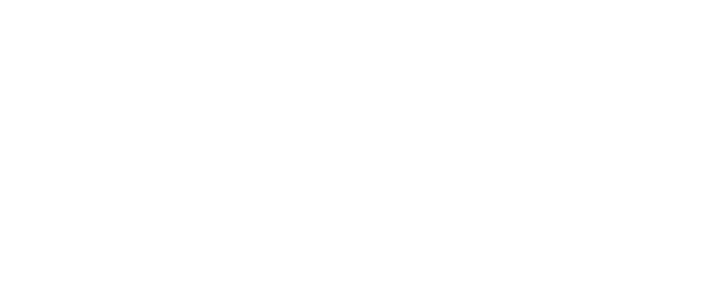
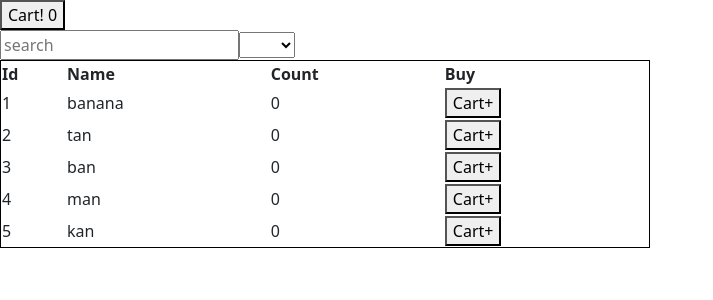
Before and after one commit to we-construct/Amazon-Narek, a React (Create React App) app: page / in a window 1280 px wide. Shown: the top 300 px of the page, without its empty margins (0-713 px from the left). Built offline with nearby package versions, Linux system fonts and the light colour scheme.

Commit message:
searc select add remove cart save in localstorage

```diff
--- a/package.json
+++ b/package.json
@@ -10,7 +10,9 @@
     "react": "^17.0.2",
     "react-bootstrap": "^2.2.1",
     "react-dom": "^17.0.2",
+    "react-router-dom": "^6.2.2",
     "react-scripts": "5.0.0",
+    "react-uuid": "^1.0.2",
     "web-vitals": "^2.1.4"
   },
   "scripts": {
--- a/src/App.css
+++ b/src/App.css
@@ -1,3 +1,6 @@
 .App {
-
+  /*text-align: center;*/
 }
+table, th, td {
+  border:1px solid black;
+}
--- a/src/App.js
+++ b/src/App.js
@@ -1,9 +1,146 @@
-import './App.css';
+import "./App.css";
+import {useEffect, useState} from "react";
+import ProductsList from "./Product/ProductsList";
+import SearchProduct from "./Search/search";
+import Cart from "./Cart/Cart";
+import {Routes, Route, Link} from "react-router-dom";
+
+const initialProducts = [
+    {
+        name: 'banana',
+        id: 1,
+        count: 0,
+        categories: ['mig'],
+
+    },
+    {
+        name: 'tan',
+        id: 2,
+        count: 0,
+        categories: ['asa', 'mig'],
+    },
+    {
+        name: 'ban',
+        id: 3,
+        count: 0,
+        categories: ['kam'],
+    },
+    {
+        name: 'man',
+        id: 4,
+        count: 0,
+        categories: ['man'],
+    },
+    {
+        name: 'kan',
+        id: 5,
+        count: 0,
+        categories: ['van'],
+    },
+];
+
+const categoryOptions = ['', 'mig', 'tan', 'kam', 'man', 'van']
 
 function App() {
-  return (
-    <div className="App" />
-  );
+    const [products, setProducts] = useState(initialProducts)
+    const [searchTerm, setSearchTerm] = useState("")
+    const [selectTerm, setSelectTerm] = useState(null)
+    const [cart, setCart] = useState([])
+
+    useEffect(() => {
+        if (searchTerm || selectTerm) {
+            searchProducts();
+        } else {
+            setProducts(initialProducts)
+        }
+    }, [searchTerm, selectTerm])
+
+    const searchProducts = () => {
+        const filteredProducts = initialProducts.filter(item => {
+            if (searchTerm) {
+                return item.name.includes(searchTerm)
+            }
+            if (selectTerm) {
+                return item.categories.includes(selectTerm)
+            }
+        })
+        setProducts(filteredProducts)
+    }
+
+    const handleSearchChange = (event) => {
+        setSearchTerm(event.target.value)
+    }
+
+    const handleSelectChange = (event) => {
+        setSelectTerm(event.target.value)
+    }
+    const AddCart = (id) => {
+        const product = products.find(i => i.id === id)
+        const cartCopy = [...cart, {...product}]
+        setCart(cartCopy)
+        localStorage.setItem("cart", JSON.stringify(cartCopy));
+    }
+    const RemoveCart = (id) => {
+        setCart((cart.filter(product => product.id !== id)))
+        const cartLocal =  JSON.parse(localStorage.getItem('cart'));
+        let index = cartLocal.findIndex(function(o){
+            return o.id === id;
+        })
+        if (index !== -1) cartLocal.splice(index, 1);
+        localStorage.removeItem('cart')
+        localStorage.setItem("cart", JSON.stringify(cartLocal));
+    }
+    const onDecrement = (id) => {
+        const itemsCopy = [...cart];
+        itemsCopy.map(i => {
+            if (i.id === id) {
+                i.count--
+            }
+        })
+        localStorage.setItem("cart", JSON.stringify(itemsCopy));
+        setCart(itemsCopy)
+
+    }
+    const onIncrement = (id) => {
+        const itemsCopy = [...cart];
+        itemsCopy.map(i => {
+            if (i.id === id) {
+                i.count++
+            }
+        })
+        localStorage.setItem("cart", JSON.stringify(itemsCopy));
+        setCart(itemsCopy)
+    }
+    return (
+        <Routes>
+            <Route path="/card" element={
+                <Cart cart={cart}
+                      RemoveCart={RemoveCart}
+                      onDecrement={onDecrement}
+                      onIncrement={onIncrement}
+                />
+            }/>
+            <Route path="/" element={
+                <div className="App">
+                    <Link to="/card">
+                        <button type="button">
+                            Cart! {cart.length}
+                        </button>
+                    </Link>
+                    <SearchProduct
+                        categoryOptions={categoryOptions}
+                        handleSearchChange={handleSearchChange}
+                        handleSelectChange={handleSelectChange}
+                    />
+                    <ProductsList
+                        items={products}
+                        AddCart={AddCart}
+                        RemoveCart={RemoveCart}
+                    />
+                </div>
+            }/>
+        </Routes>
+    );
 }
 
 export default App;
--- /dev/null
+++ b/src/Cart/Cart.js
@@ -0,0 +1,54 @@
+import uuid from 'react-uuid'
+import {Routes, Route, Link} from "react-router-dom";
+import {useState} from "react";
+
+export default function Cart({cart, RemoveCart, onDecrement, onIncrement}) {
+    const cartLocal =  JSON.parse(localStorage.getItem('cart'));
+    // const [pro,setCart] = useState(cart)
+    // const Save= () => {
+    //    setCart(cartLocal)
+    // }
+    return (
+        <div>
+            <Link to="/">
+                <button type="button">
+                    Home!
+                </button>
+            </Link>
+            {/*<button  onClick={() => Save()}>*/}
+            {/*    Save*/}
+            {/*</button>*/}
+            <table width={650}>
+                <thead>
+                <tr>
+                    <th>Name</th>
+                    <th>Count</th>
+                    <th>Remove</th>
+                </tr>
+                </thead>
+                <tbody>
+                {cartLocal.map((item) => (
+                    <tr key={uuid()}>
+                        <td>{item.name} </td>
+                        <td>
+                            <button
+                                disabled={item.count <= 0 ? 'disabled' : ''}
+                                onClick={() => onDecrement(item.id)}
+                            >-
+                            </button>
+                            {item.count}
+                            <button
+                                onClick={() => onIncrement(item.id)}
+                            >+
+                            </button>
+                        </td>
+                        <td>
+                            <button onClick={() => RemoveCart(item.id)}>X</button>
+                        </td>
+                    </tr>
+                ))}
+                </tbody>
+            </table>
+        </div>
+    )
+}
--- /dev/null
+++ b/src/Product/Product.js
@@ -0,0 +1,13 @@
+export default function Product({item, AddCart}) {
+
+    return (
+        <>
+            <td>{item.id}</td>
+            <td>{item.name}</td>
+            <td>{item.count}</td>
+            <td>
+                <button onClick={() => AddCart(item.id)}>Cart+</button>
+            </td>
+        </>
+    )
+}
--- /dev/null
+++ b/src/Product/ProductsList.js
@@ -0,0 +1,28 @@
+import Product from "./Product";
+import uuid from 'react-uuid'
+export default function BodyCounts({items, AddCart}) {
+    return (
+        <table style={{width: 650}}>
+            {/*{JSON.stringify(items)}*/}
+            <thead>
+            <tr>
+                <th>Id</th>
+                <th>Name</th>
+                <th>Count</th>
+                <th>Buy</th>
+            </tr>
+            </thead>
+            <tbody>
+            {items.map((item) => (
+                <tr key={uuid()}>
+                    <Product key={item.id}
+                             item={item}
+                             AddCart={AddCart}
+                    />
+                </tr>
+            ))}
+            </tbody>
+
+        </table>
+    );
+}
--- /dev/null
+++ b/src/Search/search.js
@@ -0,0 +1,22 @@
+import uuid from "react-uuid";
+
+export default function SearchProduct({handleSearchChange, handleSelectChange, categoryOptions}) {
+    return (
+        <div>
+            <input
+                type="text"
+                placeholder={'search'}
+                onChange={handleSearchChange}
+            />
+            <select onChange={handleSelectChange}>
+                {
+                    categoryOptions.map((category) => (
+                        <option key={uuid()}>
+                            {category}
+                        </option>
+                    ))}
+                }
+            </select>
+        </div>
+    )
+}
--- a/src/index.js
+++ b/src/index.js
@@ -2,12 +2,16 @@ import React from 'react';
 import ReactDOM from 'react-dom';
 import './index.css';
 import App from './App';
+import { BrowserRouter } from 'react-router-dom';
 import reportWebVitals from './reportWebVitals';
 import 'bootstrap/dist/css/bootstrap.min.css';
+
 ReactDOM.render(
-  <React.StrictMode>
-    <App />
-  </React.StrictMode>,
+    <BrowserRouter>
+        <React.StrictMode>
+            <App />
+        </React.StrictMode>
+    </BrowserRouter>,
   document.getElementById('root')
 );
 
```
Also changed, not shown: src/auht/Login.js (added, +7 -0 lines), src/auht/Register.js (added, +7 -0 lines), public/manifest.json, 1 other file (tests, documents, lock files or other folders).
